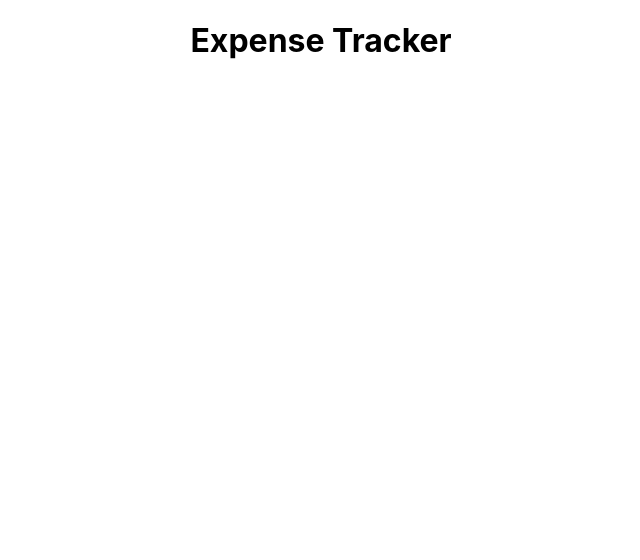
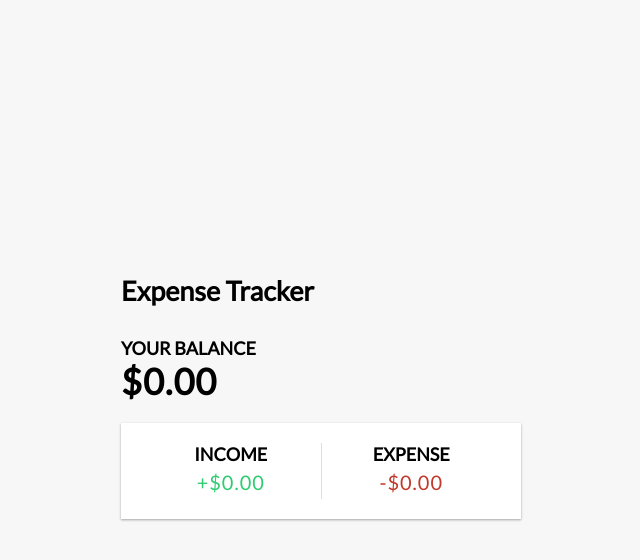
Before and after one commit to dhoumaima/expense-tracker, a React (Create React App) app: page / in a window 1280 px wide. Shown: the top 560 px of the page, without its empty margins (319-959 px from the left). Built offline with nearby package versions, Linux system fonts and the light colour scheme.

Commit message:
display structure

```diff
--- a/src/App.css
+++ b/src/App.css
@@ -1,38 +1,152 @@
-.App {
-  text-align: center;
+@import url('https://fonts.googleapis.com/css?family=Lato&display=swap');
+
+:root {
+  --box-shadow: 0 1px 3px rgba(0, 0, 0, 0.12), 0 1px 2px rgba(0, 0, 0, 0.24);
 }
 
-.App-logo {
-  height: 40vmin;
-  pointer-events: none;
+* {
+  box-sizing: border-box;
 }
 
-@media (prefers-reduced-motion: no-preference) {
-  .App-logo {
-    animation: App-logo-spin infinite 20s linear;
-  }
-}
-
-.App-header {
-  background-color: #282c34;
-  min-height: 100vh;
+body {
+  background-color: #f7f7f7;
   display: flex;
   flex-direction: column;
   align-items: center;
   justify-content: center;
-  font-size: calc(10px + 2vmin);
-  color: white;
+  min-height: 100vh;
+  margin: 0;
+  font-family: 'Lato', sans-serif;
+  font-size: 18px;
 }
 
-.App-link {
-  color: #61dafb;
+.container {
+  margin: 30px auto;
+  width: 400px;
 }
 
-@keyframes App-logo-spin {
-  from {
-    transform: rotate(0deg);
-  }
-  to {
-    transform: rotate(360deg);
-  }
+h1 {
+  letter-spacing: 1px;
+  margin: 0;
 }
+
+h3 {
+  border-bottom: 1px solid #bbb;
+  padding-bottom: 10px;
+  margin: 40px 0 10px;
+}
+
+h4 {
+  margin: 0;
+  text-transform: uppercase;
+}
+
+.inc-exp-container {
+  background-color: #fff;
+  box-shadow: var(--box-shadow);
+  padding: 20px;
+  display: flex;
+  justify-content: space-between;
+  margin: 20px 0;
+}
+
+.inc-exp-container > div {
+  flex: 1;
+  text-align: center;
+}
+
+.inc-exp-container > div:first-of-type {
+  border-right: 1px solid #dedede;
+}
+
+.money {
+  font-size: 20px;
+  letter-spacing: 1px;
+  margin: 5px 0;
+}
+
+.money.plus {
+  color: #2ecc71;
+}
+
+.money.minus {
+  color: #c0392b;
+}
+
+label {
+  display: inline-block;
+  margin: 10px 0;
+}
+
+input[type='text'],
+input[type='number'] {
+  border: 1px solid #dedede;
+  border-radius: 2px;
+  display: block;
+  font-size: 16px;
+  padding: 10px;
+  width: 100%;
+}
+
+.btn {
+  cursor: pointer;
+  background-color: #9c88ff;
+  box-shadow: var(--box-shadow);
+  color: #fff;
+  border: 0;
+  display: block;
+  font-size: 16px;
+  margin: 10px 0 30px;
+  padding: 10px;
+  width: 100%;
+}
+
+.btn:focus,
+.delete-btn:focus {
+  outline: 0;
+}
+
+.list {
+  list-style-type: none;
+  padding: 0;
+  margin-bottom: 40px;
+}
+
+.list li {
+  background-color: #fff;
+  box-shadow: var(--box-shadow);
+  color: #333;
+  display: flex;
+  justify-content: space-between;
+  position: relative;
+  padding: 10px;
+  margin: 10px 0;
+}
+
+.list li.plus {
+  border-right: 5px solid #2ecc71;
+}
+
+.list li.minus {
+  border-right: 5px solid #c0392b;
+}
+
+.delete-btn {
+  cursor: pointer;
+  background-color: #e74c3c;
+  border: 0;
+  color: #fff;
+  font-size: 20px;
+  line-height: 20px;
+  padding: 2px 5px;
+  position: absolute;
+  top: 50%;
+  left: 0;
+  transform: translate(-100%, -50%);
+  opacity: 0;
+  transition: opacity 0.3s ease;
+}
+
+.list li:hover .delete-btn {
+  opacity: 1;
+}
--- a/src/App.js
+++ b/src/App.js
@@ -1,9 +1,15 @@
 import './App.css';
-
+import Header from './components/Header';
+import Balance from './components/Balance';
+import IncomeExpenses from './components/IncomeExpenses';
 function App() {
   return (
     <div className="App">
-    <h1>Expense Tracker</h1>
+      <Header/>
+      <div className='container'>
+        <Balance/>
+        <IncomeExpenses/>
+      </div>
     </div>
   );
 }
--- /dev/null
+++ b/src/components/Balance.js
@@ -0,0 +1,12 @@
+import React from 'react'
+
+const Balance = () => {
+  return (
+    <div>
+      <h4>Your Balance</h4>
+      <h1 id='balance'>$0.00</h1>
+    </div>
+  )
+}
+
+export default Balance
--- /dev/null
+++ b/src/components/Header.js
@@ -0,0 +1,11 @@
+import React from 'react'
+
+const Header = () => {
+  return (
+    <h2>
+      Expense Tracker
+    </h2>
+  )
+}
+
+export default Header
--- /dev/null
+++ b/src/components/IncomeExpenses.js
@@ -0,0 +1,18 @@
+import React from 'react'
+
+const IncomeExpenses = () => {
+  return (
+    <div className='inc-exp-container'>
+        <div>
+            <h4>Income</h4>
+            <p id='money-plus' className='money plus'>+$0.00</p>
+        </div>
+        <div>
+            <h4>Expense</h4>
+            <p id='money-minus' className='money minus'>-$0.00</p>
+        </div>
+    </div>
+  )
+}
+
+export default IncomeExpenses
--- a/src/index.css
+++ /dev/null
@@ -1,13 +0,0 @@
-body {
-  margin: 0;
-  font-family: -apple-system, BlinkMacSystemFont, 'Segoe UI', 'Roboto', 'Oxygen',
-    'Ubuntu', 'Cantarell', 'Fira Sans', 'Droid Sans', 'Helvetica Neue',
-    sans-serif;
-  -webkit-font-smoothing: antialiased;
-  -moz-osx-font-smoothing: grayscale;
-}
-
-code {
-  font-family: source-code-pro, Menlo, Monaco, Consolas, 'Courier New',
-    monospace;
-}
--- a/src/index.js
+++ b/src/index.js
@@ -1,6 +1,5 @@
 import React from 'react';
 import ReactDOM from 'react-dom/client';
-import './index.css';
 import App from './App';
 import reportWebVitals from './reportWebVitals';
 
```
